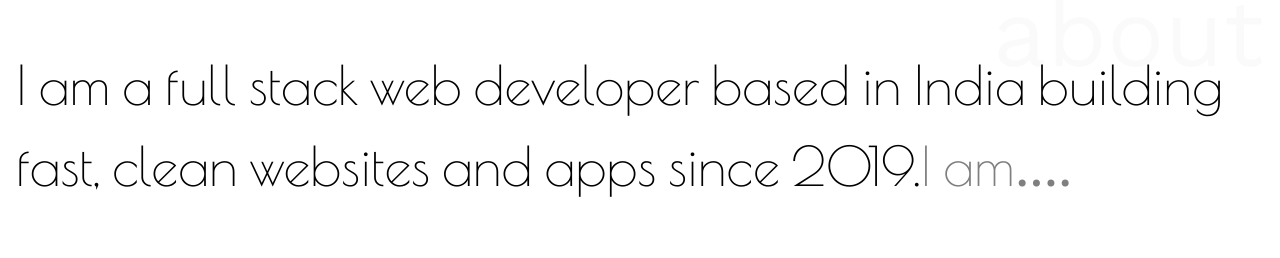
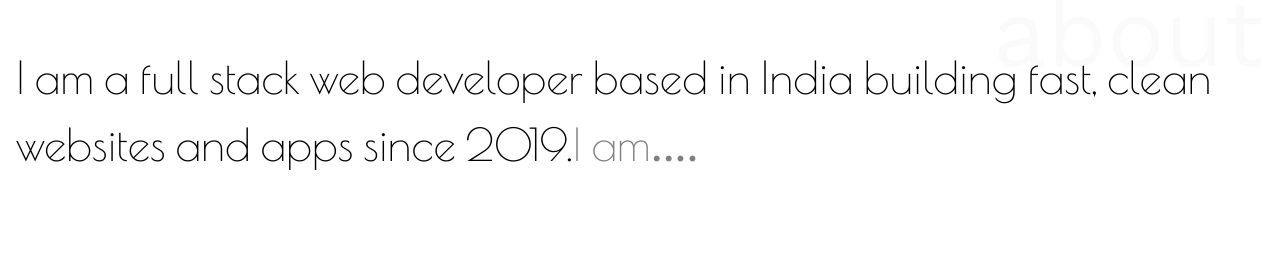
Before and after one commit to akhilashokan/akhilashokan.github.io, a Next.js app: page / in a window 1280 px wide. Shown: the part 876-1134 px from the top of the page. Built offline with nearby package versions, Linux system fonts and the light colour scheme; no server answers.

Commit message:
font size @media added

```diff
--- a/components/about/about.module.scss
+++ b/components/about/about.module.scss
@@ -13,9 +13,15 @@
     }
 
     h2 {
-        font-size: toRem(54);
+        font-size: toRem(32);
         line-height: 1.5em;
         margin-bottom: 0.2em;
+    }
+
+    @media (min-width:1100px) {
+        h2 {
+            font-size: clamp(toRem(32), 3.5vw, toRem(64));
+        }
     }
 
     ._showMore {
@@ -31,6 +37,4 @@
         display: none;
         opacity: 0.5;
     }
-
-
 }
--- a/components/works/works.module.scss
+++ b/components/works/works.module.scss
@@ -31,15 +31,26 @@
     }
 
     h3 {
-        font-size: toRem(64);
+        font-size: toRem(42);
         text-transform: capitalize;
         margin-right: 0.5rem;
         pointer-events: none;
     }
 
+
     p {
         font-size: 0.8em;
         pointer-events: none;
+    }
+
+    @media (min-width:1100px) {
+        h3 {
+            font-size: clamp(toRem(32), 3.5vw, toRem(64));
+        }
+
+        p {
+            font-size: 1.2rem;
+        }
     }
 
     .link::after {
```
